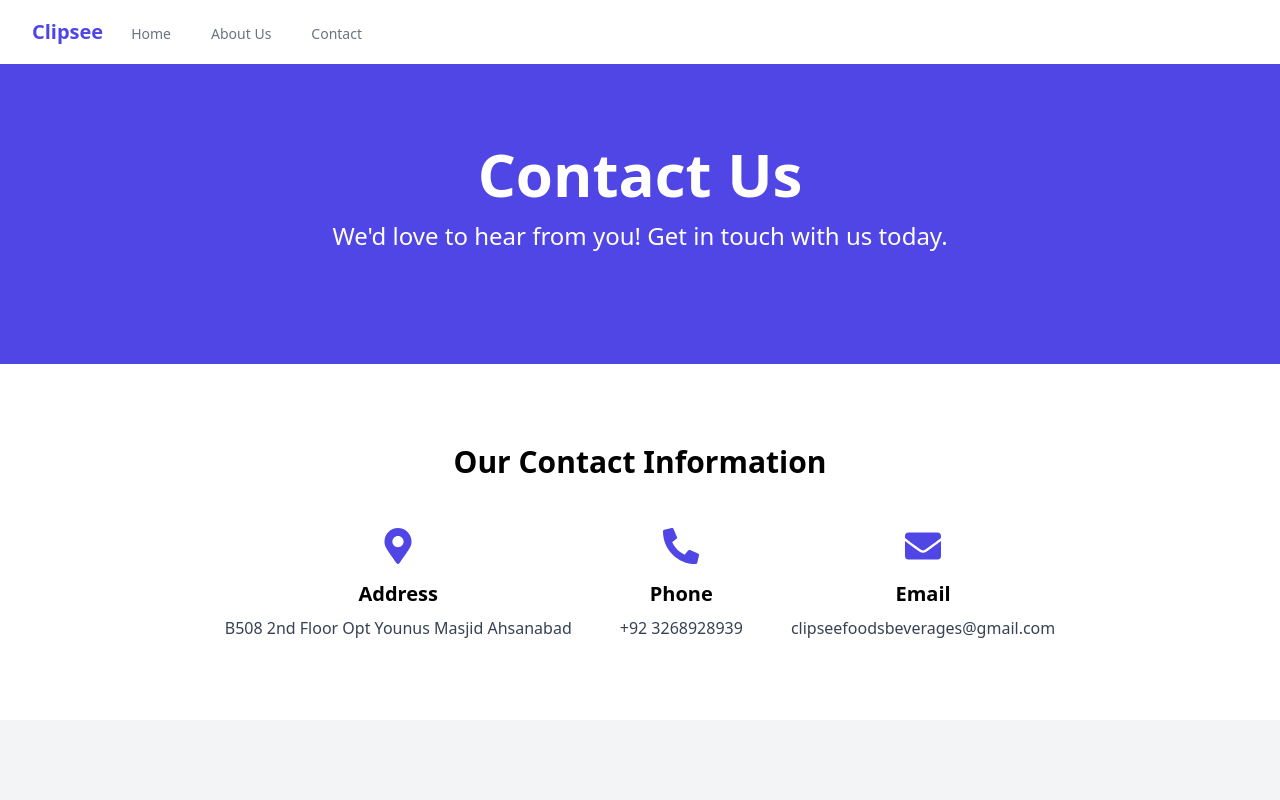
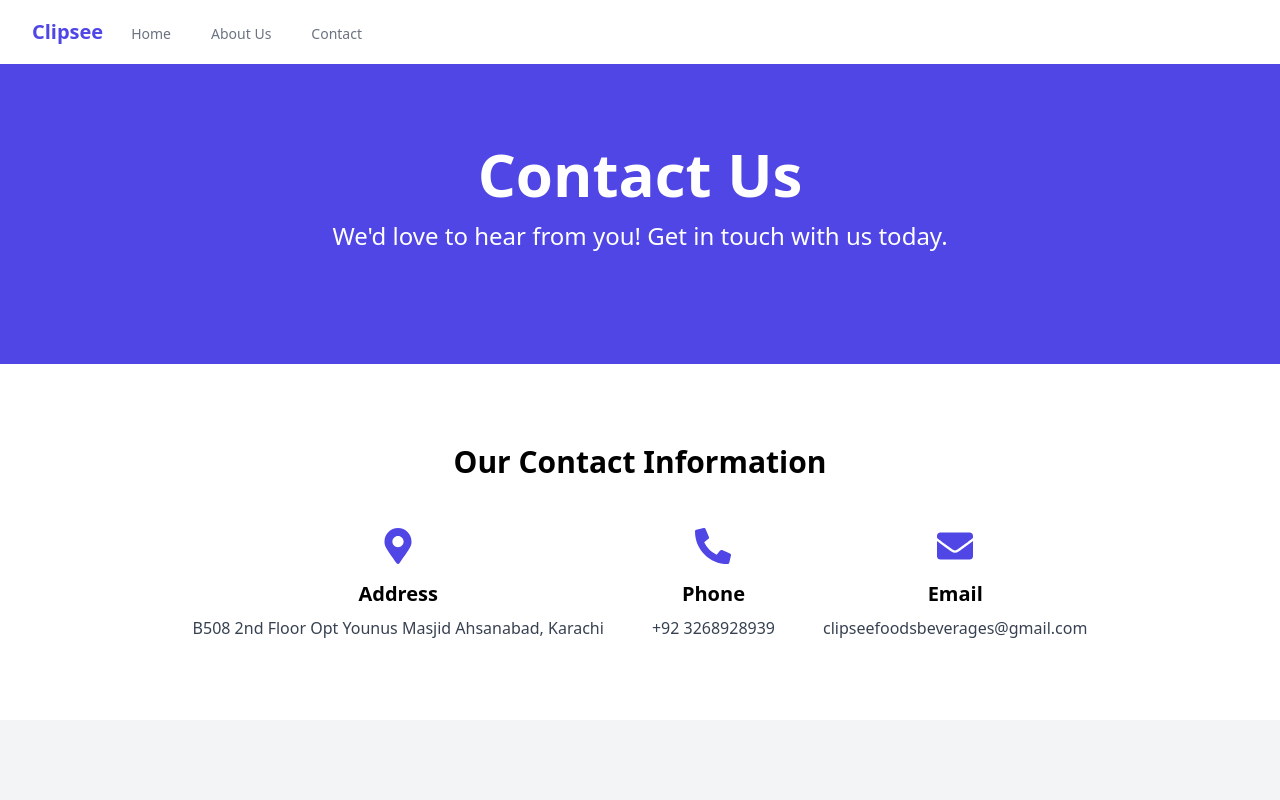
Before and after one commit to azurecoders/clipsee, a React (Vite) app: page /contact in a window 1280 px wide. Shown: the top 800 px of the page. Built offline with nearby package versions, Linux system fonts and the light colour scheme.

Commit message:
INITIAL COMMIT

```diff
--- a/src/components/ContactPage.jsx
+++ b/src/components/ContactPage.jsx
@@ -25,7 +25,7 @@ const ContactPage = () => {
               <FaMapMarkerAlt className="text-indigo-600 text-4xl mx-auto mb-4" />
               <h3 className="text-xl font-semibold mb-2">Address</h3>
               <p className="text-gray-700">
-                B508 2nd Floor Opt Younus Masjid Ahsanabad
+                B508 2nd Floor Opt Younus Masjid Ahsanabad, Karachi
               </p>
             </div>
             <div className="text-center">
```
